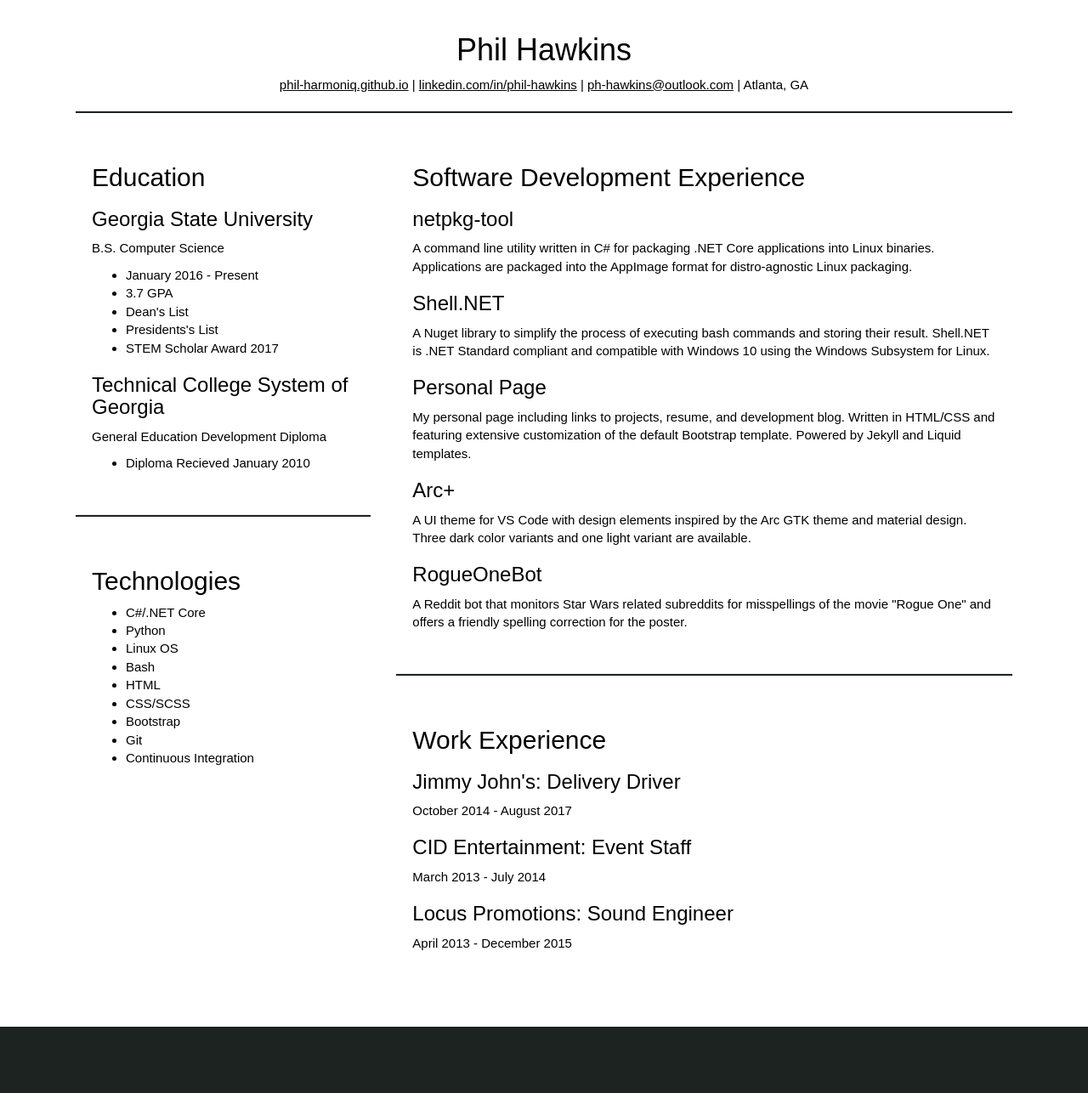
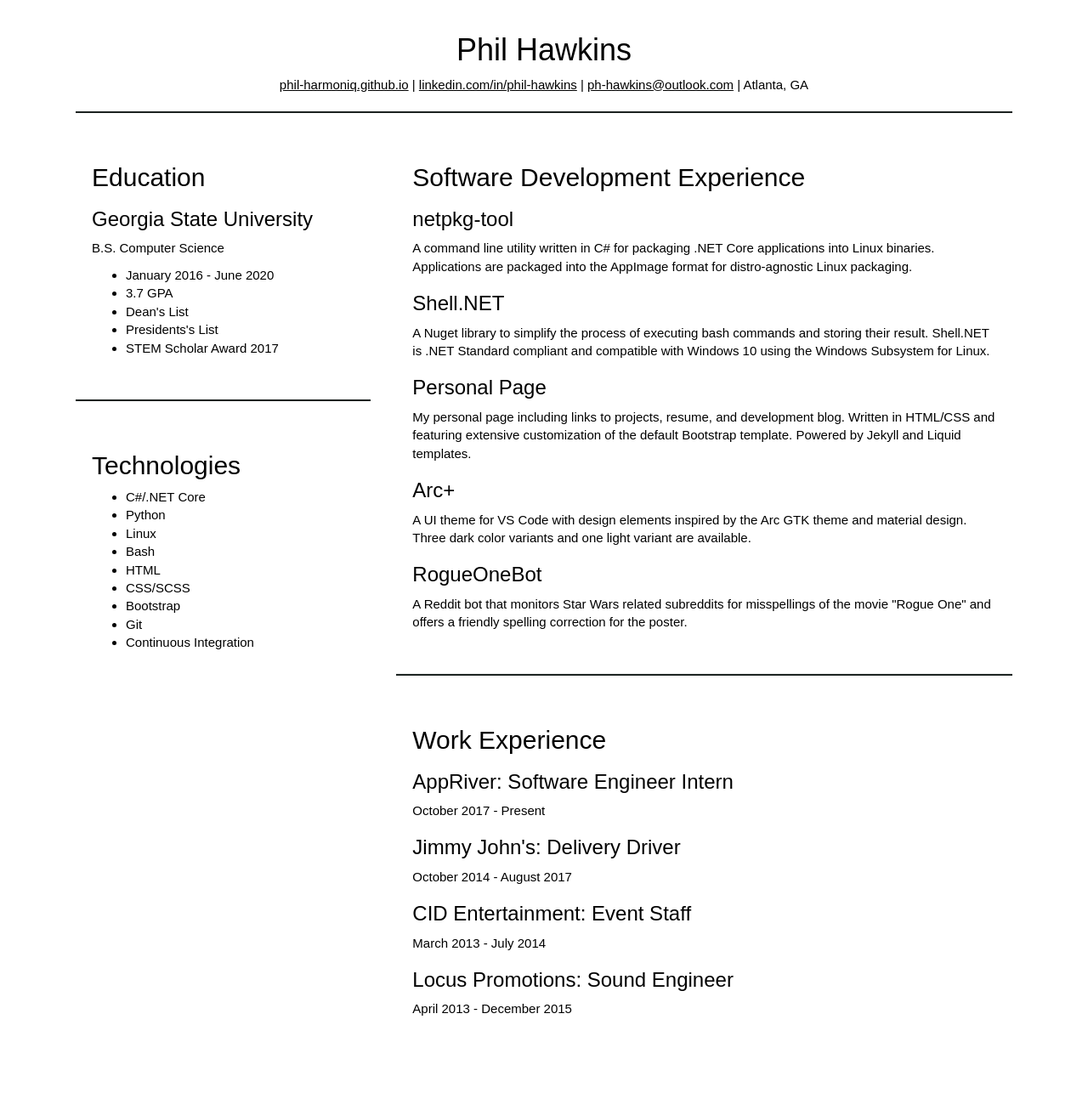
Before and after one commit to phil-harmoniq/phil-harmoniq.github.io, a Jekyll site: the page built from resume-print.html, in a window 1280 px wide. Shown: the whole page at 85% size. Built offline with Jekyll 4.4.1, drawn with Linux system fonts in a browser that asks for light colours; nearby versions of some CDN libraries; before the commit the page ends 1208 px from its top, so only the background shows below that.

Commit message:
Update dates

```diff
--- a/_includes/resume-template-print.html
+++ b/_includes/resume-template-print.html
@@ -7,17 +7,11 @@
       <h3>Georgia State University</h3>
       <p>B.S. Computer Science</p>
       <ul>
-        <li>January 2016 - Present</li>
+        <li>January 2016 - June 2020</li>
         <li>3.7 GPA</li>
         <li>Dean's List</li>
         <li>Presidents's List</li>
         <li>STEM Scholar Award 2017</li>
-      </ul>
-
-      <h3>Technical College System of Georgia</h3>
-      <p>General Education Development Diploma</p>
-      <ul>
-        <li>Diploma Recieved January 2010</li>
       </ul>
     </div>
 
@@ -28,7 +22,7 @@
       <ul>
         <li>C#/.NET Core</li>
         <li>Python</li>
-        <li>Linux OS</li>
+        <li>Linux</li>
         <li>Bash</li>
         <li>HTML</li>
         <li>CSS/SCSS</li>
@@ -81,6 +75,9 @@
     <div class="well">
       <h2>Work Experience</h2>
 
+      <h3>AppRiver: Software Engineer Intern</h3>
+      <p>October 2017 - Present</p>
+
       <h3>Jimmy John's: Delivery Driver</h3>
       <p>October 2014 - August 2017</p>
 
```
Also changed, not shown: _includes/resume-template.html (+5 -8 lines), 1 other file.
